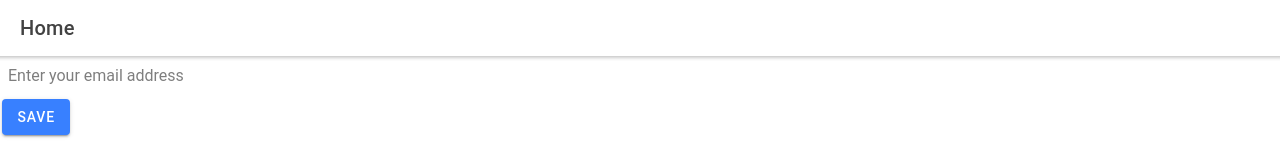
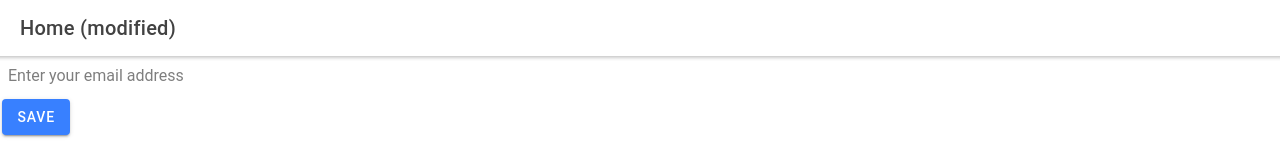
Before and after one commit to tsteelematc/tca-foo-react-ionic, a React (Create React App) app: page /#/home in a window 1280 px wide. Shown: the top 160 px of the page. Built offline with nearby package versions, Linux system fonts and the light colour scheme.

Commit message:
Change and publish...

```diff
--- a/src/pages/Home.tsx
+++ b/src/pages/Home.tsx
@@ -55,7 +55,7 @@ const Home: React.FC<HomeProps> = ({
     <IonPage>
       <IonHeader>
         <IonToolbar>
-          <IonTitle>Home</IonTitle>
+          <IonTitle>Home (modified)</IonTitle>
         </IonToolbar>
       </IonHeader>
       <IonContent fullscreen>
```
Also changed, not shown: 6 other files (tests, documents, lock files or other folders).
